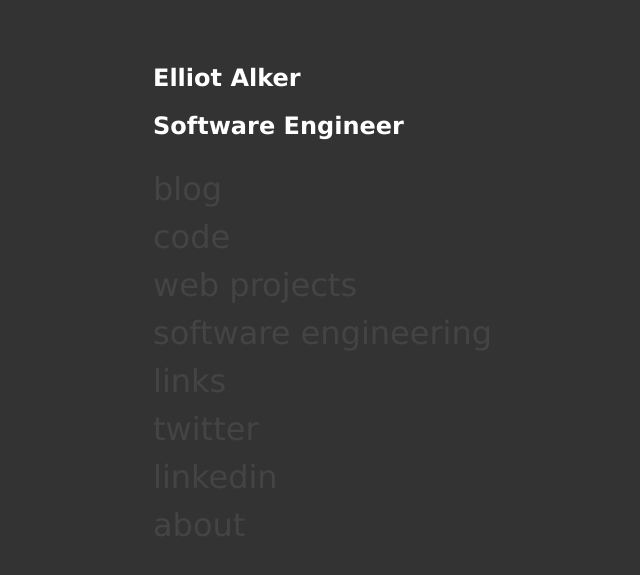
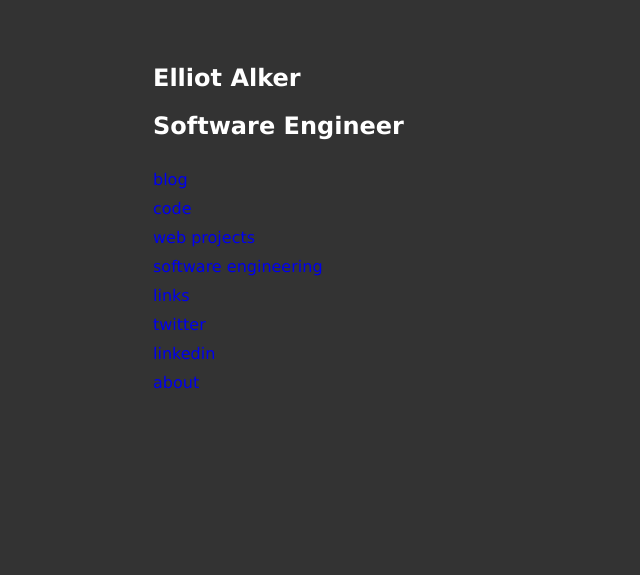
Before and after one commit to ealker/ealker.github.io, a Jekyll site: the page built from index.html, in a window 1280 px wide. Shown: the top 575 px of the page, without its empty margins (39-679 px from the left). Built offline with Jekyll 4.4.1, drawn with Linux system fonts in a browser that asks for light colours.

Commit message:
Removed link styling.

```diff
--- a/_sass/main.scss
+++ b/_sass/main.scss
@@ -34,9 +34,8 @@
 }
 
 a {
-    color: #444444;
     text-decoration: none;
-    font-size: 2em;
+
 }
 
 a:hover {
```
